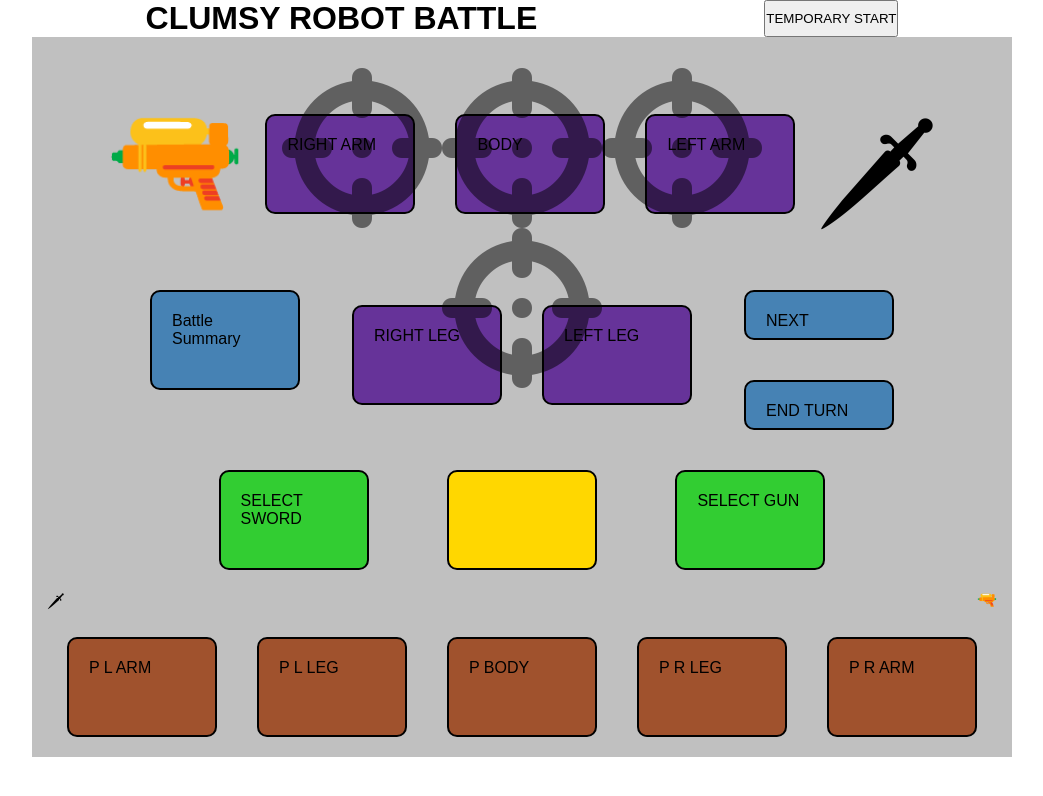
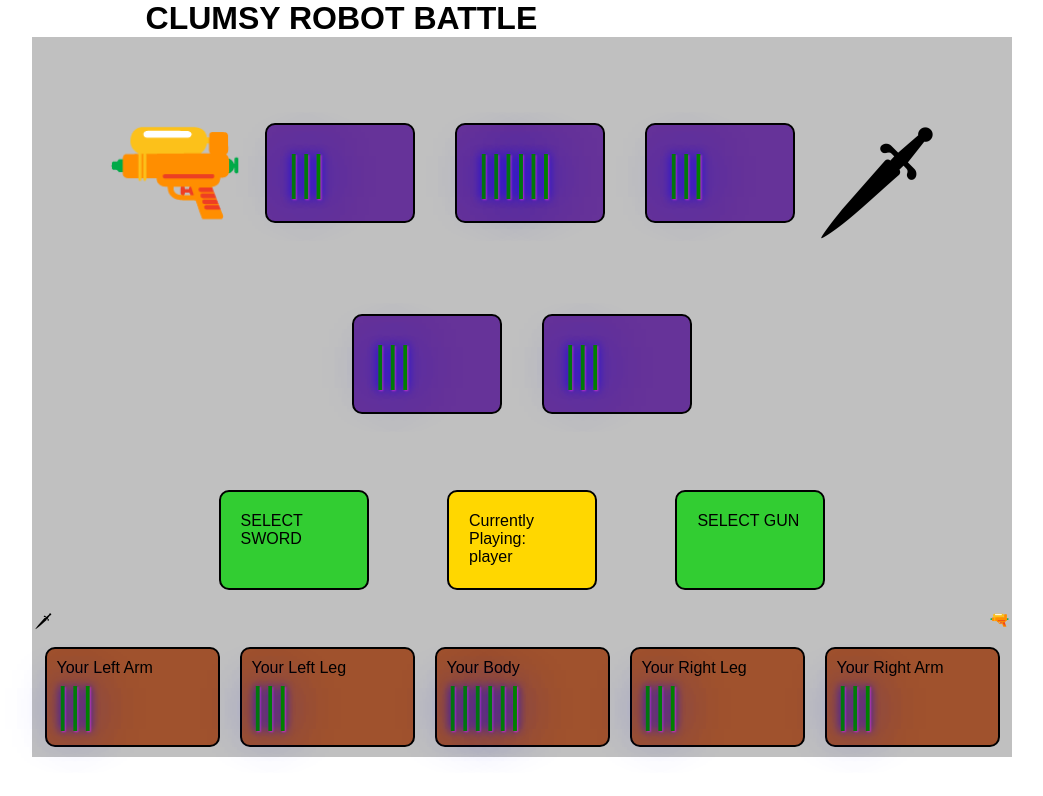
Before and after one commit to jnahc/clumsy-robot-battle, a plain HTML site: page index.html in a window 1280 px wide. Both pictures are taken after a click on the button "TEMPORARY START". Shown: the whole page, without its empty margins (118-1161 px from the left). Drawn offline with nearby package versions, Linux system fonts and the light colour scheme.

Commit message:
added methods for removing parts when not functioning, added in selectors to parts class

```diff
--- a/css/style.css
+++ b/css/style.css
@@ -75,6 +75,9 @@ body {
 }
 
 #opponent-body {
+  display: flex;
+  flex-direction: row;
+  flex-wrap: wrap;
   width: 150px;
   height: 100px;
   shape-outside: inset(20px 50px 10px 0 round 50px);
@@ -86,6 +89,8 @@ body {
 }
 
 #opponent-left-arm {
+  display: flex;
+  flex-direction: row;
   width: 150px;
   height: 100px;
   shape-outside: inset(20px 50px 10px 0 round 50px);
@@ -97,6 +102,8 @@ body {
 }
 
 #opponent-right-arm {
+  display: flex;
+  flex-direction: row;
   width: 150px;
   height: 100px;
   shape-outside: inset(20px 50px 10px 0 round 50px);
@@ -108,6 +115,8 @@ body {
 }
 
 #opponent-left-leg {
+  display: flex;
+  flex-direction: row;
   width: 150px;
   height: 100px;
   shape-outside: inset(20px 50px 10px 0 round 50px);
@@ -119,6 +128,8 @@ body {
 }
 
 #opponent-right-leg {
+  display: flex;
+  flex-direction: row;
   width: 150px;
   height: 100px;
   shape-outside: inset(20px 50px 10px 0 round 50px);
@@ -252,16 +263,21 @@ body {
 
 /* GAME ICONS SECTION */
 
+.damage-indicator {
+  color: red;
+}
+
 #damage-indicator {
-  display: none;
+  /* display: none; */
   color: orangered;
   font-size: 5em;
 }
 
 #health-point {
-  display: none;
+  /* display: none; */
   color: green;
   font-size: 3em;
+  text-shadow: 1px 1px 2px #C733CC, 0 0 1em blue, 0 0 0.2em blue;
 }
 
 #current-player {
@@ -303,14 +319,21 @@ body {
 }
 
 #player-health-status .player-status {
-  width: 150px;
+  display: flex;
+  flex-direction: column;
+  width: 175px;
   height: 100px;
   shape-outside: inset(20px 50px 10px 0 round 50px);
   background-color: sienna;
   border: 2px solid black;
   border-radius: 10px;
-  margin: 20px;
-  padding: 20px;
+  margin: 10px;
+  padding: 10px;
+}
+
+.player-status div {
+  display: flex;
+  flex-direction: row;
 }
 
 /* footer {
--- a/index.html
+++ b/index.html
@@ -32,9 +32,9 @@
 
     <section class="attack-area">
       <div class="attack-top-row">
+        <div id="attack-right"><i class="fas fa-crosshairs"></i></div>
+        <div id="attack-body"><i class="fas fa-crosshairs"></i></div>
         <div id="attack-left"><i class="fas fa-crosshairs"></i></div>
-        <div id="attack-body"><i class="fas fa-crosshairs"></i></div>
-        <div id="attack-right"><i class="fas fa-crosshairs"></i></div>
       </div>
       <div class="attack-bottom-row">
         <div id="attack-leg"><i class="fas fa-crosshairs"></i></div>
@@ -78,11 +78,26 @@
           <div class="player-status" id="player-gun">&#x1F52B</div>
         </div>
         <div id="player-health-status">
-          <div class="player-status" id="player-left-arm">P L ARM</div>
-          <div class="player-status" id="player-left-leg">P L LEG</div>
-          <div class="player-status" id="player-body">P BODY</div>
-          <div class="player-status" id="player-right-leg">P R LEG</div>
-          <div class="player-status" id="player-right-arm">P R ARM</div>
+          <div class="player-status">
+            Your Left Arm
+            <div id="player-left-arm"></div>
+          </div>
+          <div class="player-status">
+            Your Left Leg
+            <div id="player-left-leg"></div>
+          </div>
+          <div class="player-status">
+            Your Body
+            <div id="player-body"></div>
+          </div>
+          <div class="player-status">
+            Your Right Leg
+            <div id="player-right-leg"></div>
+          </div>
+          <div class="player-status">
+            Your Right Arm
+            <div id="player-right-arm"></div>
+          </div>
         </div>
         </section>
     </footer>
--- a/js/app.js
+++ b/js/app.js
@@ -17,6 +17,14 @@ class Robot {
     this.gun = gun; //gun
     this.dodgeBonus = this.leftLeg.dodgeValue + this.rightLeg.dodgeValue
   }
+  disarmSelf(){
+    if (this.leftHand.functioning===false){
+      this.sword.selector.addClass(`hidden`);
+    } else if (this.rightHand.functioning===false){
+      this.gun.selector.addClass(`hidden`)
+    }
+  }
+
 }
 
 class Part {
@@ -31,12 +39,64 @@ class Part {
     this.selector = selector;
   }
   updateHitPoints(){
+      this.selector.empty();
     for(let i=0;i <this.currentHP; i++){
-      this.selector.append(`<div id="health-point"><i class="fas fa-minus"></i></div> `)
+      this.selector.append(`<div id="health-point">|</div> `)
     }
+  }
+  removeSelf(){
+    if (this.functioning===false){
+      this.selector.addClass(`hidden`);
+    }
+  }
+  damageIndicator(){
+    this.selector.addClass(`damage-indicator`)
   }
 }
 
+//jQuery
+  // START GAME
+  $startGame = $(`#temporary-start`)
+
+  // ENEMY ROBOT
+  $opponent = $(`.opponent`)
+  $opponentGun = $(`#opponent-gun`)
+  $opponentRightArm = $(`#opponent-right-arm`)
+  $opponentBody = $(`#opponent-body`)
+  $opponentLeftArm = $(`#opponent-left-arm`)
+  $opponentSword = $(`#opponent-sword`)
+  $opponentLeftLeg = $(`#opponent-left-leg`)
+  $opponentRightLeg = $(`#opponent-right-leg`)
+
+  // WEAPON SELECT
+  $selectSword = $(`#select-sword`)
+  $selectGun = $(`#select-gun`)
+
+
+  // TARGET AREA SELECT
+  $attackLeft = $(`#attack-left`)
+  $attackBody = $(`#attack-body`)
+  $attackRight = $(`#attack-right`)
+  $attackLegs = $(`#attack-leg`)
+
+  // POST BATTLE
+  $attackSummary = $(`#attack-summary`)
+  $next = $(`#next`)
+  $endTurn = $(`#end-turn`)
+
+  // GAME MISC
+  $damageIndicator = $(`#damage-indicator`)
+  $healthPoint = $(`#health-point`)
+  $currentPlayer = $(`#current-player`)
+
+  // PLAYER STATUS
+  $playerSword = $(`#player-sword`)
+  $playerLeftArm = $(`#player-left-arm`)
+  $playerLeftLeg = $(`#player-left-leg`)
+  $playerBody = $(`#player-body`)
+  $playerRightLeg = $(`#player-right-leg`)
+  $playerRightArm = $(`#player-right-arm`)
+  $playerGun = $(`#player-gun`)
 
 
 // STEP 2
@@ -55,11 +115,11 @@ class Part {
 // Create Robot Parts
 
 // Player Parts
-const playerBody = new Part ("playerBody",6,6,true,0,0,0,0,$playerBody);
+const playerBody = new Part ("playerBody",6,6,true,0,0,0,$playerBody);
 const playerLeftHand = new Part ("playerLeftHand", 3,3,true,0,0,0,$playerLeftArm);
 const playerRightHand = new Part ("playerRighthand",3,3,true,0,0,0,$playerRightArm);
 const playerLeftLeg = new Part ("playerLeftLeg",3,3,true,0,0,5,$playerLeftLeg);
-const playerRightLeg = new Part ("playerRightLeg",3,3,true,0,0,5,$playerRightLeg),;
+const playerRightLeg = new Part ("playerRightLeg",3,3,true,0,0,5,$playerRightLeg);
 const playerSword = new Part ("playerSword",0,0,true,1,75,0);
 const playerGun = new Part ("playerGun",0,0,true,2,60,0);
 const playerPartsArr = [
@@ -71,7 +131,7 @@ const playerPartsArr = [
 ]
 
 // Opponent Parts
-const opponentBody = new Part ("opponentBody",6,6,true,0,0,0,0,$opponentBody);
+const opponentBody = new Part ("opponentBody",6,6,true,0,0,0,$opponentBody);
 const opponentLeftHand = new Part ("opponentLeftHand",3,3,true,0,0,0,$opponentLeftArm);
 const opponentRightHand = new Part ("opponentRightHand",3,3,true,0,0,0,$opponentRightArm);
 const opponentLeftLeg = new Part ("opponentLeftLeg",3,3,true,0,0,5,$opponentLeftLeg);
@@ -149,6 +209,7 @@ game = {
     }
   },
   addHitPoints (arr){
+    console.log(`populating hit points`);
     for (let i=0; i<arr.length; i++){
       arr[i].updateHitPoints()
     }
@@ -226,7 +287,8 @@ game = {
   },
   applyDamageAndDisplay() {
     console.log(`target part: ${this.targetPart.name} - current target: ${this.currentTarget.name}`);
-        this.applyDamage();
+    this.targetPart.damageIndicator();
+    this.applyDamage();
   },
   randomNGHitConnect (){
     if (this.currentPlayer === player){
@@ -357,9 +419,12 @@ game = {
           console.log(`${this.currentTarget.name}'s gun is broken`);
         }
         this.damageSuccessShow();
+        this.targetPart.removeSelf()
+        this.targetPart.updateHitPoints();
         console.log(`awaiting next button to be pressed`);
       } else {
         this.targetPart.currentHP = damagedPartHP;
+        this.targetPart.updateHitPoints();
         this.damageSuccessShow();
         console.log(`${this.targetPart.name} has been damaged`)
         console.log(`awaiting next button to be pressed`);
@@ -492,14 +557,7 @@ game = {
     this.toggleEndTurnButton() ;
     this.toggleAttackSummary ();
     // this.toggleWeaponSelection() ;
-  },
-  healthStatusAppender (arr) {
-    for (let i=0;i<arr.h)
-
   }
-
-
-
 }
 
 
@@ -512,49 +570,7 @@ game = {
 // STEP 12
 // jQuery Selectors
 
-//jQuery
-  // START GAME
-  $startGame = $(`#temporary-start`)
 
-  // ENEMY ROBOT
-  $opponent = $(`.opponent`)
-  $opponentGun = $(`#opponent-gun`)
-  $opponentRightArm = $(`#opponent-right-arm`)
-  $opponentBody = $(`#opponent-body`)
-  $opponentLeftArm = $(`#opponent-left-arm`)
-  $opponentSword = $(`#opponent-sword`)
-  $opponentLeftLeg = $(`#opponent-left-leg`)
-  $opponentRightLeg = $(`#opponent-right-leg`)
-
-  // WEAPON SELECT
-  $selectSword = $(`#select-sword`)
-  $selectGun = $(`#select-gun`)
-
-
-  // TARGET AREA SELECT
-  $attackLeft = $(`#attack-left`)
-  $attackBody = $(`#attack-body`)
-  $attackRight = $(`#attack-right`)
-  $attackLegs = $(`#attack-leg`)
-
-  // POST BATTLE
-  $attackSummary = $(`#attack-summary`)
-  $next = $(`#next`)
-  $endTurn = $(`#end-turn`)
-
-  // GAME MISC
-  $damageIndicator = $(`#damage-indicator`)
-  $healthPoint = $(`#health-point`)
-  $currentPlayer = $(`#current-player`)
-
-  // PLAYER STATUS
-  $playerSword = $(`#player-sword`)
-  $playerLeftArm = $(`#player-left-arm`)
-  $playerLeftLeg = $(`#player-left-leg`)
-  $playerBody = $(`#player-body`)
-  $playerRightLeg = $(`#player-right-leg`)
-  $playerRightArm = $(`#player-right-arm`)
-  $playerGun = $(`#player-gun`)
 
 
   // STEP 13
@@ -629,8 +645,11 @@ game = {
 // STEP 14
 // Printing out HP on parts
 
+
 // STEP 15
-// DAMAGE INDICATORS
+// Not functioning removed
+// Added methods
+// DAMAGE INDICATORS ****
 
 // STEP 16
 // BATTLE SUMMARY
```
